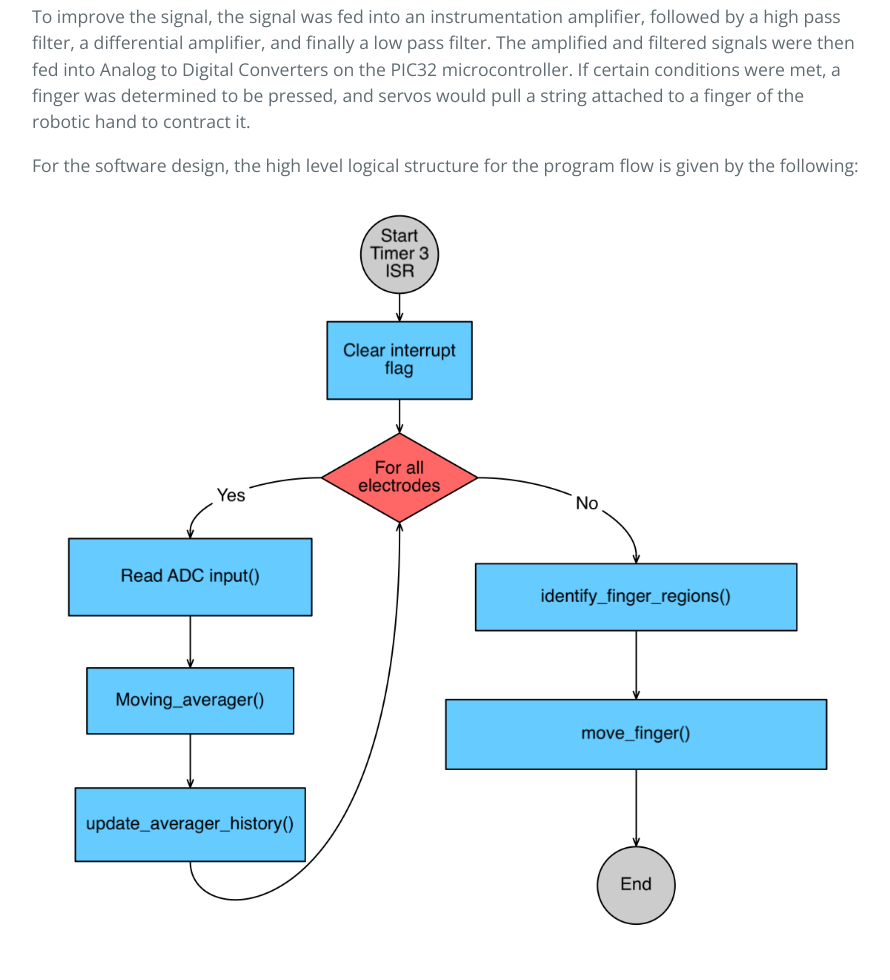
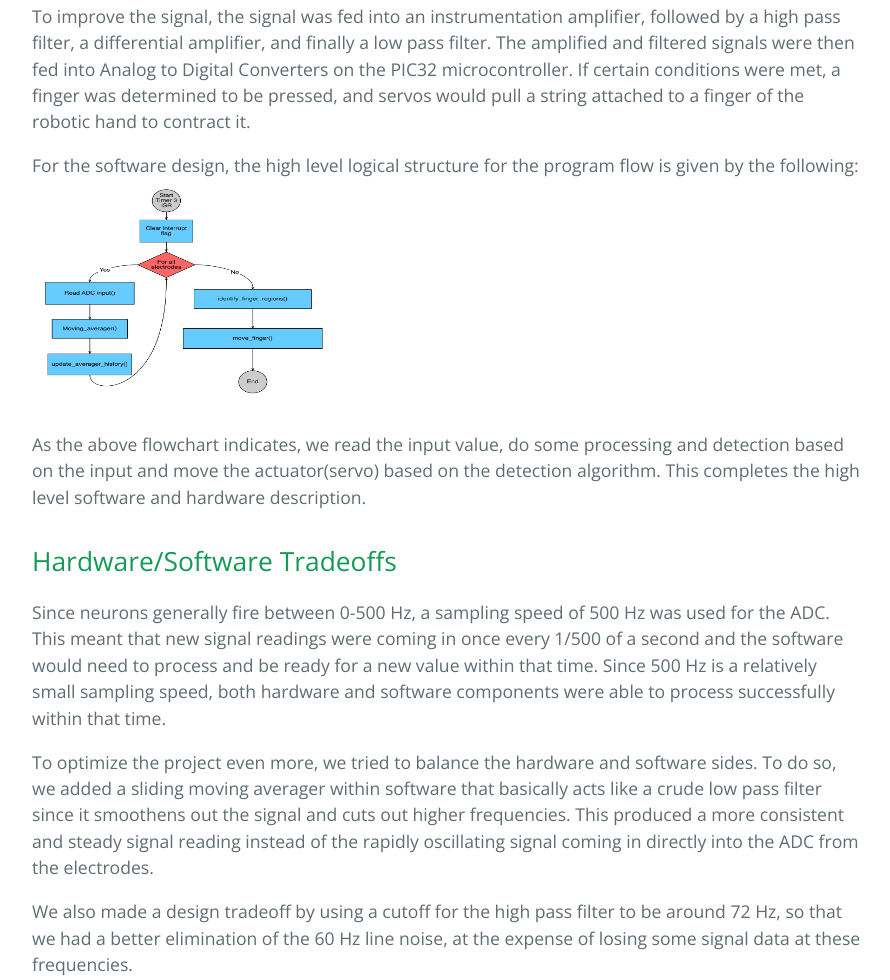
Before and after one commit to jasonhwang1226/jasonhwang1226.github.io, a plain HTML site: page index.html in a window 1280 px wide. Shown: the part 1216-2196 px from the top of the page, without its empty margins (192-1082 px from the left). Drawn offline with nearby package versions, Linux system fonts and the light colour scheme.

Commit message:
Update index.html

```diff
--- a/index.html
+++ b/index.html
@@ -39,7 +39,9 @@
 <p>To improve the signal, the signal was fed into an instrumentation amplifier, followed by a high pass filter, a differential amplifier, and finally a low pass filter. The amplified and filtered signals were then fed into Analog to Digital Converters on the PIC32 microcontroller. If certain conditions were met, a finger was determined to be pressed, and servos would pull a string attached to a finger of the robotic hand to contract it. </p>
 
 <p>For the software design, the high level logical structure for the program flow is given by the following:
-<img src="images/Cyborg%20(%20Timer%20ISR%20Code%20).png" alt="Logical software for the software implementation" title="Logical software for the software implementation"></p>
+<img src="images/Cyborg%20(%20Timer%20ISR%20Code%20).png" alt="Program Flow" style="width:304px;height:228px;"></p>
+
+
 
 <p>As the above flowchart indicates, we read the input value, do some processing and detection based on the input and move the actuator(servo) based on the detection algorithm. This completes the high level software and hardware description.</p>
 
```
